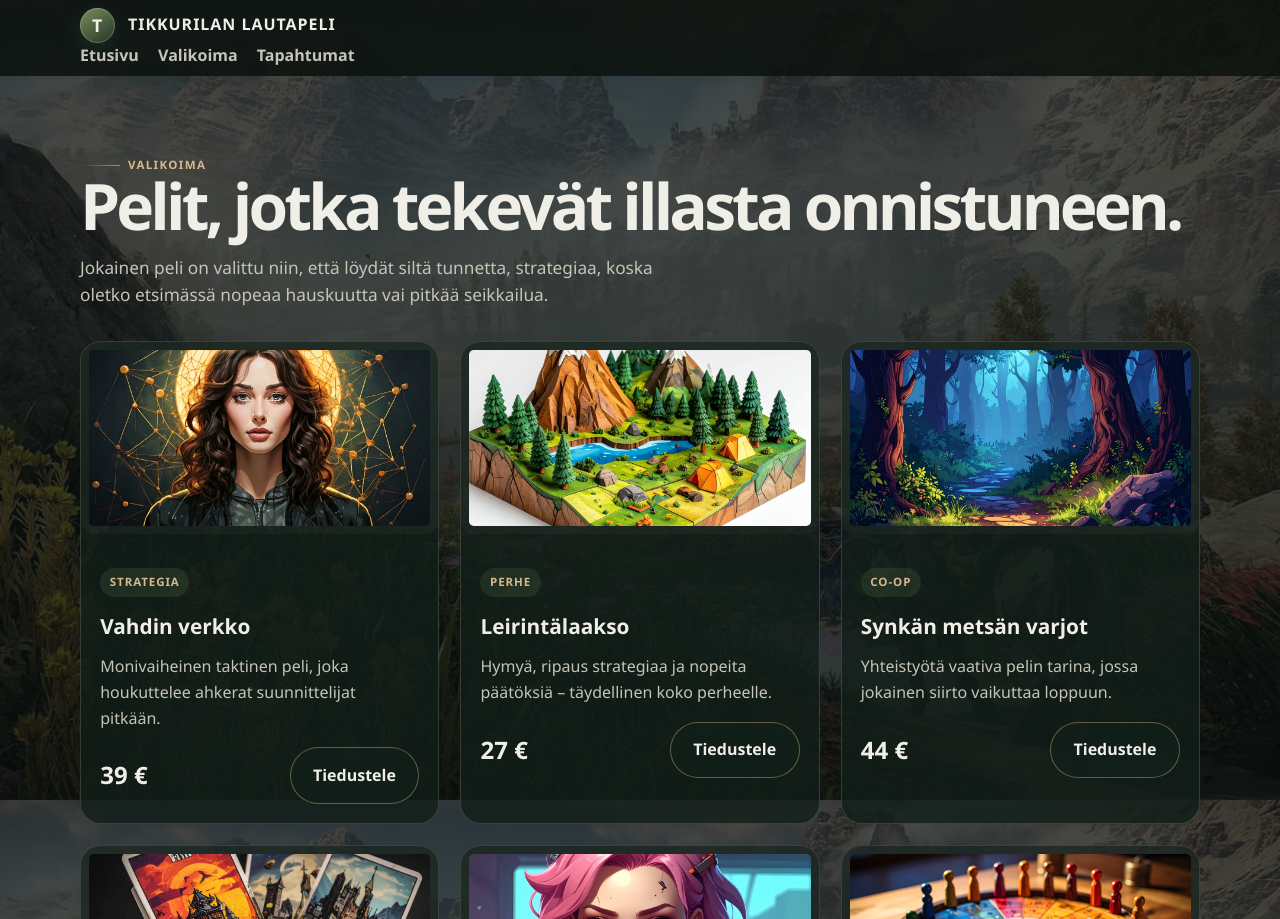
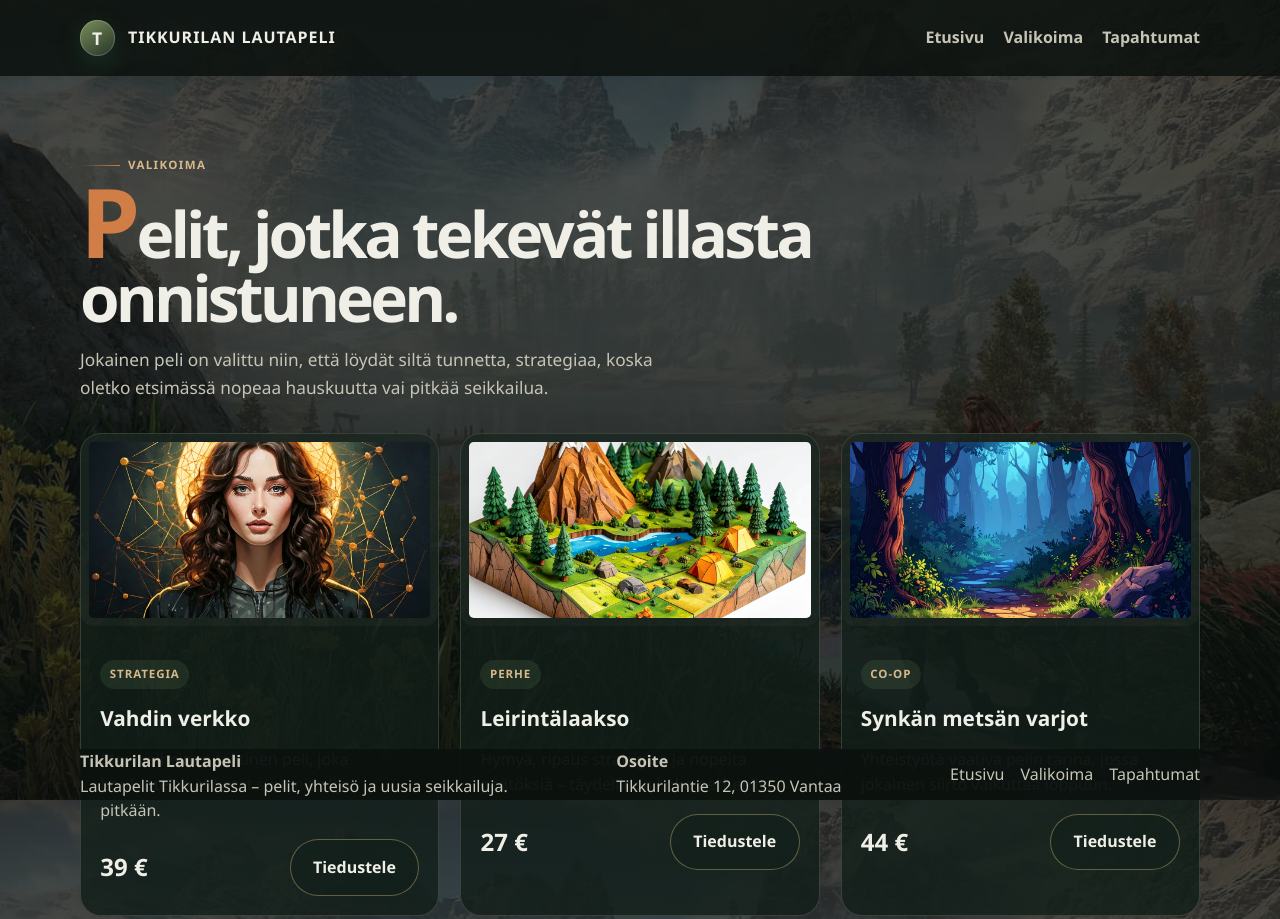
Before and after one commit to SouBeans/nettisivut, a plain HTML site: page valikoima.html in a window 1280 px wide. Shown: the top 919 px of the page. Drawn offline with Linux system fonts and the light colour scheme.

Commit message:
Add styles for header and footer elements

```diff
--- a/styles.css
+++ b/styles.css
@@ -131,6 +131,11 @@ h1 {
   margin-bottom: 1.1rem;
 }
 
+h1::first-letter {
+  font-size: 1.5em;
+  color: var(--gold);
+}
+
 h2 {
   font-size: clamp(2rem, 3vw, 3rem);
   line-height: 1.1;
@@ -153,6 +158,13 @@ p {
   top: 0;
   z-index: 50;
     background: rgba(12, 18, 15, 0.86);
+  display: flex;
+  align-items: center;
+  justify-content: space-between;
+  min-height: 4.75rem;
+}
+
+.header-inner {
   display: flex;
   align-items: center;
   justify-content: space-between;
@@ -795,11 +807,16 @@ textarea {
 }
 
 .footer-inner {
+  position: fixed;
+  bottom: 0;
+  left: 0;
+  right: 0;
   display: flex;
   align-items: center;
   justify-content: space-between;
   gap: 1rem;
   flex-wrap: wrap;
+  background: rgba(12, 18, 15, 0.96);
 }
 
 .footer-links {
```
